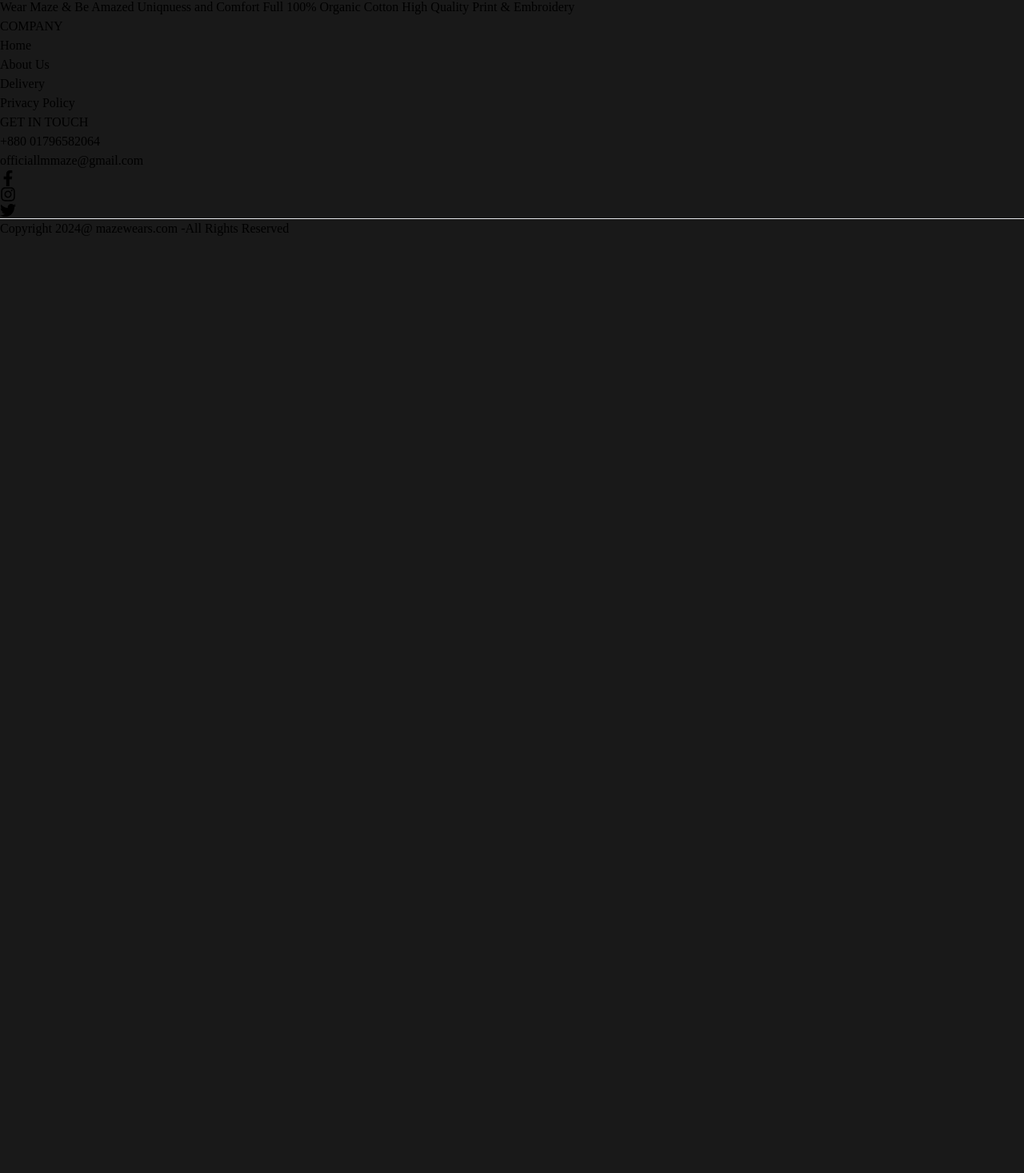
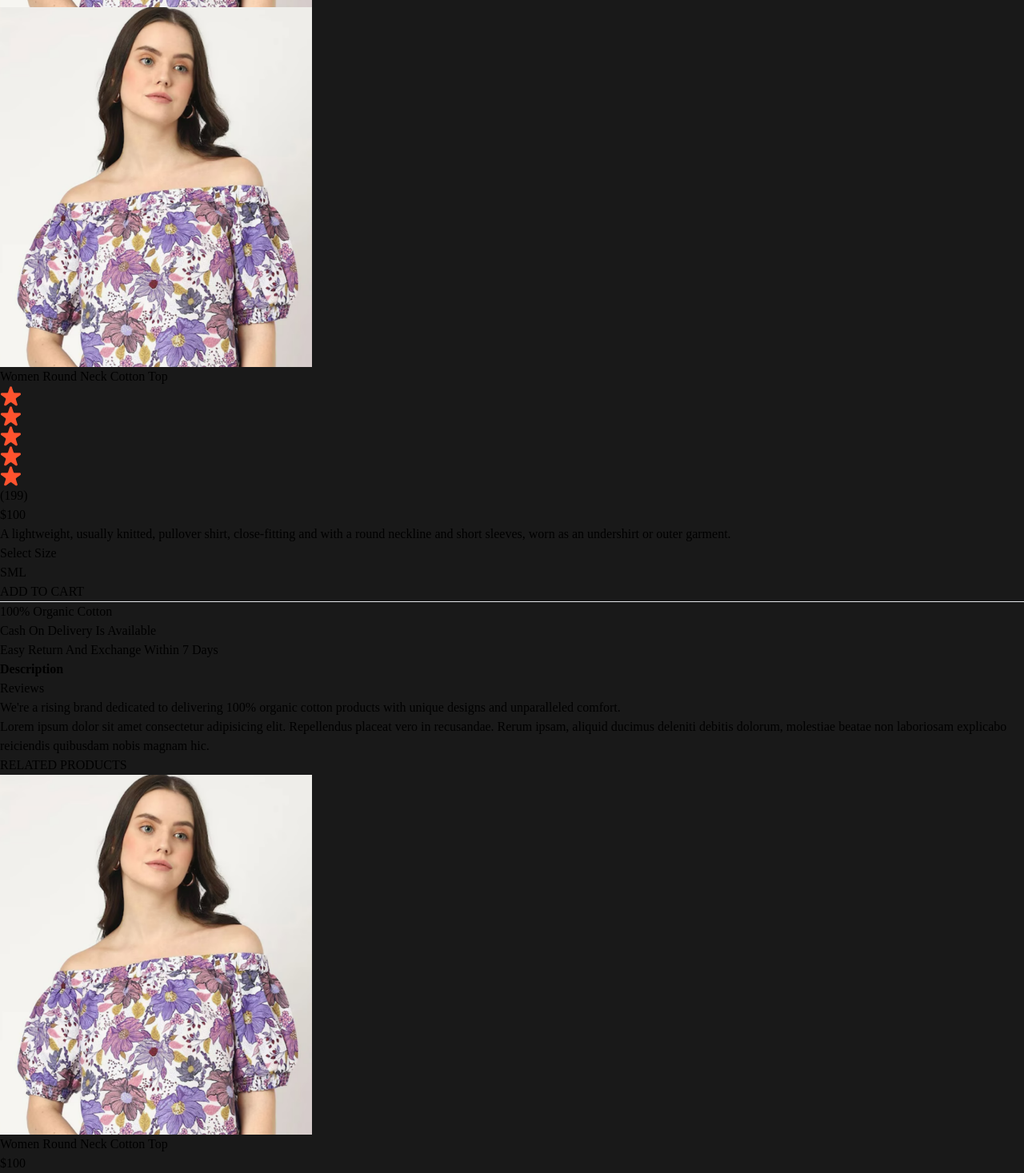
Before and after one commit to Dhoritri/Maze, a React (Vite) app in the folder frontend/: page /product/aaaaa in a window 1280 px wide. Shown: the part 1330-2797 px from the top of the page at 80% size. Before the commit the page ends 1628 px from the top, so only its background shows below. Built offline with nearby package versions, Linux system fonts and the light colour scheme.

Commit message:
"Updated index.css to hide webkit scrollbar and refactored Product.jsx to display product details, images, and related products"

```diff
--- /dev/null
+++ b/frontend/src/components/RelatedProducts.jsx
@@ -0,0 +1,32 @@
+import { useContext, useEffect } from "react";
+import { ShopContext } from "../context/ShopContext";
+import Title from "./Title";
+import ProductItem from "./ProductItem";
+import { useState } from "react";
+const RelatedProducts = ({category,subCategory}) => {
+
+    const {products} = useContext(ShopContext);
+  const [related,setRelated] =  useState([]);
+useEffect(()=>{
+    if(products.length>0){
+        let productsCopy = products.slice();
+        productsCopy = productsCopy.filter((item)=> category === item.category);
+        productsCopy = productsCopy.filter((item)=> subCategory===  item.subCategory);
+        setRelated(productsCopy.slice(0,5));
+    }
+},[products])
+    return (
+    <div className="my-24">
+      <div className="text-center text-3xl py-2">
+        <Title text1={'RELATED'} text2={'PRODUCTS'}/>
+      </div>
+      <div className="grid grid-cols-2 sm:grid-cols-3 md:grid-cols-4 lg:grid-cols-5 gap-4 gap-y-6">
+        {related.map((item,index)=>(
+            <ProductItem key={index} id={item._id} name={item.name} price={item.price} image={item.image} />
+        ))}
+      </div>
+    </div>
+  )
+}
+
+export default RelatedProducts
--- a/frontend/src/index.css
+++ b/frontend/src/index.css
@@ -9,6 +9,9 @@
 
 
   background-color: #191919;
+}
+::-webkit-scrollbar{
+  display: none;
 }
 body{
   font-family: Outfit;
--- a/frontend/src/pages/Product.jsx
+++ b/frontend/src/pages/Product.jsx
@@ -1,33 +1,125 @@
 import { useContext, useEffect, useState } from "react";
 import { useParams } from "react-router-dom";
 import { ShopContext } from "../context/ShopContext";
-
-
+import { assets } from "../assets/assets";
+import RelatedProducts from "../components/RelatedProducts";
 const Product = () => {
-
   const { productId } = useParams();
-  const { products } = useContext(ShopContext);
+  const { products, currency } = useContext(ShopContext);
   const [productData, setProductData] = useState(false);
-  const [image,setImage] = useState('')
+  const [image, setImage] = useState("");
+  const [size, setSize] = useState("");
 
   const fetchProductData = async () => {
     products.map((item) => {
       if (item._id === productId) {
         setProductData(item);
-        setImage(item.image[0])
+        setImage(item.image[0]);
         return null;
       }
     });
   };
-useEffect(()=>{
-  fetchProductData();
-},[productId,products])
+  useEffect(() => {
+    fetchProductData();
+  }, [productId, products]);
 
-  return  productData ?  (
-    <div>
+  return productData ? (
+    <div className=" pt-10 transition-opacity ease-in duration-500 opacity-100">
+      {/* product dattaa */}
+      <div className="flex gap-12 sm:gap-12 flex-col sm:flex-row">
+        {/* product images */}
+        <div className="flex-1 flex flex-col-reverse gap-3 sm:flex-row">
+          <div className="flex sm:flex-col overflow-x-auto sm:overflow-y-scroll justify-between sm:justify-normal sm:w-[18.7%] w-full">
+            {productData.image.map((item, index) => (
+              <img
+                onClick={() => setImage(item)}
+                src={item}
+                key={index}
+                className="w-[24%] sm:w-full sm:mb-3 flex-shrink-0 cursor-pointer"
+                alt=""
+              />
+            ))}
+          </div>
+          <div className="w-full sm:w-[80%]">
+            <img className="w-full h-auto" src={image} alt="" />
+          </div>
+        </div>
+        {/* Product info */}
+        <div className="flex-1">
+          <h1 className="font-medium text-2xl mt-2 text-white">
+            {productData.name}
+          </h1>
+          <div className="flex items-center gap-1 mt-2">
+            <img src={assets.star_icon} alt="" className="w-3 5" />
+            <img src={assets.star_icon} alt="" className="w-3 5" />
+            <img src={assets.star_icon} alt="" className="w-3 5" />
+            <img src={assets.star_icon} alt="" className="w-3 5" />
+            <img src={assets.star_icon} alt="" className="w-3 5" />
+            <p className="pl-2 text-white">(199)</p>
+          </div>
+          <p className="text-gray-500 mt-5 text-3xl font-medium">
+            {currency}
+            {productData.price}
+          </p>
+          <p className="mt-5 text-gray-300 md:w-4/5">
+            {productData.description}
+          </p>
+          <div className="flex flex-col gap-4 my-8">
+            <p className="text-white text-xl">Select Size</p>
+            <div className="flex gap-2 text-white">
+              {productData.sizes.map((item, index) => (
+                <button
+                  onClick={() => setSize(item)}
+                  className={`border py-2 px-4 bg-[#424242] ${
+                    item === size ? "border-orange-300" : ""
+                  } `}
+                  key={index}
+                >
+                  {item}
+                </button>
+              ))}
+            </div>
+          </div>
+          <button className="bg-black text-white px-8 py-3 text-sm active:bg-gray-700">
+            ADD TO CART
+          </button>
+          <hr className="mt-8 sm:w-4/5" />
+          <div className="text-sm text-gray-400 mt-5 flex flex-col gap-1">
+            <p>100% Organic Cotton</p>
+            <p>Cash On Delivery Is Available</p>
+            <p>Easy Return And Exchange Within 7 Days</p>
+          </div>
+        </div>
+      </div>
+      {/* Description & review */}
+      <div className="mt-20">
+        <div className="flex ">
+          <b className="border bg-slate-300 px-5 py-3 text-sm">Description</b>
+          <p className="border border-[#191919] bg-slate-300 px-5 py-3 text-sm">
+            Reviews
+          </p>
+        </div>
+        <div className="flex flex-col gap-4 border px-6 py-6 text-sm text-gray-500">
+          <p>
+            We're a rising brand dedicated to delivering 100% organic cotton
+            products with unique designs and unparalleled comfort.
+          </p>
+          <p>
+            Lorem ipsum dolor sit amet consectetur adipisicing elit. Repellendus
+            placeat vero in recusandae. Rerum ipsam, aliquid ducimus deleniti
+            debitis dolorum, molestiae beatae non laboriosam explicabo
+            reiciendis quibusdam nobis magnam hic.
+          </p>
+        </div>
+      </div>
+      {/* latest prodds */}
+      <RelatedProducts category={productData.category} subCategory={productData.subCategory}>
 
+      </RelatedProducts>
     </div>
-  ) : <div className="opacity-0"></div>
-}
+  ) : (
+    <div className="opacity-0"></div>
+  );
+};
 
-export default Product
+export default Product;
```
